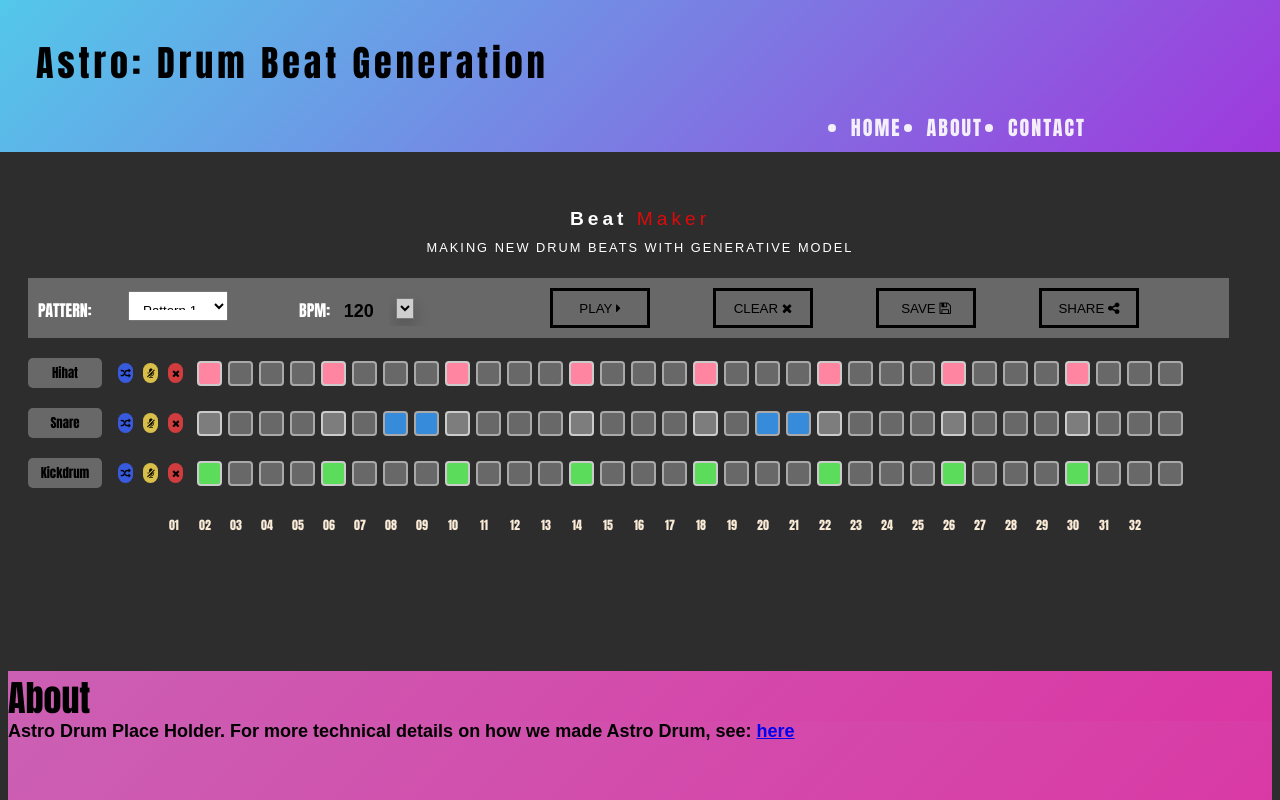
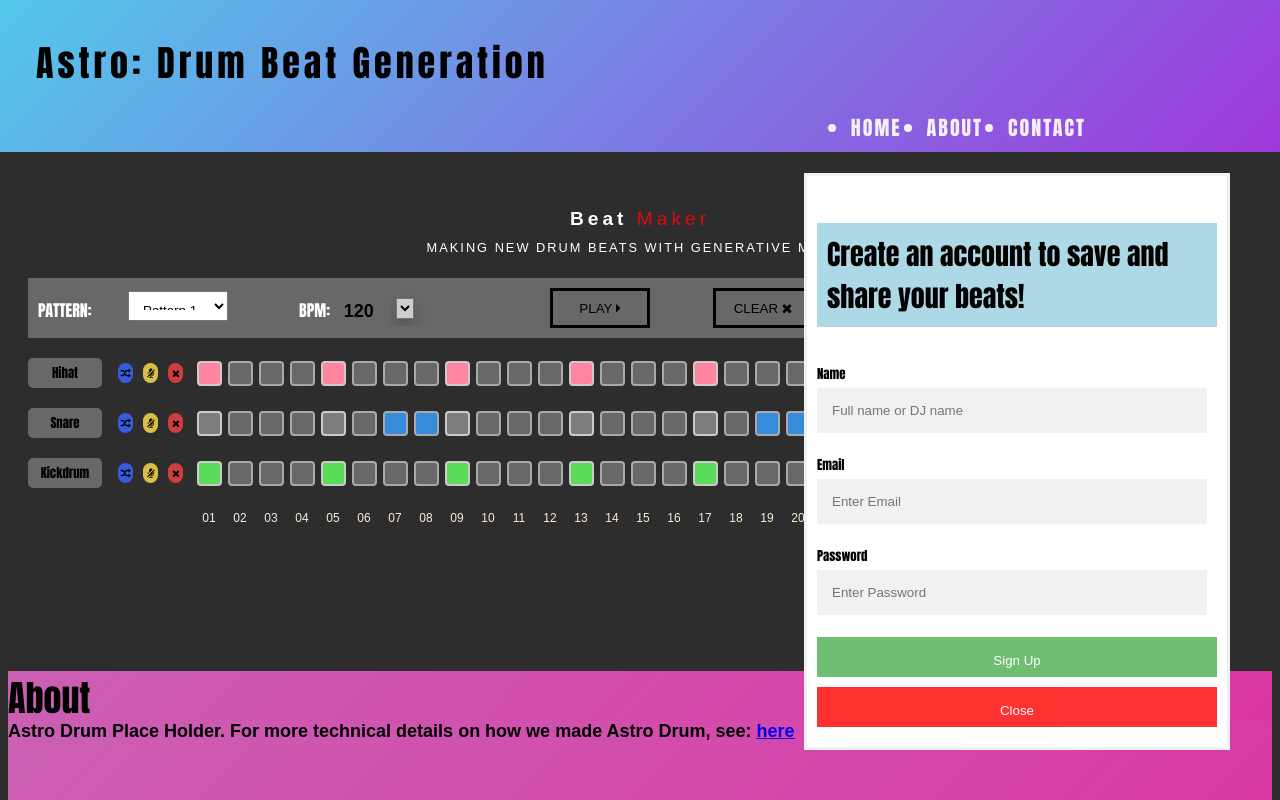
Before and after one commit to michelleliu103/Capstone_AstroDrum, a plain HTML site: page frontend/index.html in a window 1280 px wide. Both pictures are taken after a click on the button "SAVE". Shown: the top 800 px of the page. Drawn offline with Linux system fonts and the light colour scheme; no server answers.

Commit message:
added account sign  up popup

```diff
--- a/frontend/index.html
+++ b/frontend/index.html
@@ -56,8 +56,22 @@
 	  <button class="button" data-playing = "false" id="play_button"> PLAY <i class="fa fa-caret-right"></i></button>
 	  <button class="button" style="display: none;" id="stop_button"> STOP <i class="fa fa-stop"></i></button>
 	  <button class="button" id="clear_button" onClick="clearButton()"> CLEAR <i class="fa fa-close"></i></button>
-	  <button class="button" id="save_button" onClick="saveButton()"> SAVE <i class="fa fa-save"></i></button>
-	  <button class="button" id="share_button"> SHARE <i class="fa fa-share-alt"></i></button>
+	  <button class="button" id="save_button" onClick="openForm()"> SAVE <i class="fa fa-save"></i></button>
+	  <button class="button" id="share_button" onClick="openForm()"> SHARE <i class="fa fa-share-alt"></i></button>
+		<div class="form-popup" id="signinForm">
+  <form class="form-container">
+    <h4>Create an account to save and share your beats!</h4>
+	<label for="name"><b> Name </b></label>
+	  <input type="text" placeholder="Full name or DJ name" name="name" required>
+    <label for="email"><b>Email</b></label>
+    <input type="text" placeholder="Enter Email" name="email" required>
+    <label for="psw"><b>Password</b></label>
+    <input type="password" placeholder="Enter Password" name="psw" required>
+
+    <button type="submit" class="btn">Sign Up</button>
+    <button type="button" class="btn cancel" onclick="closeForm()">Close</button>
+  </form>
+</div>
 
 	</div>
 
@@ -199,7 +213,7 @@
       <section class="drum-beats">
         <div id = "beatmarker1" class="name"></div>
 		 <div id = "beatmarker2" class="name"></div>
-		  <div id = "beatmarker3" class="name"></dˊiv>
+		  <div id = "beatmarker3" class="name"></div>
 
 		  <!-- invisible offset -->
 <div class="nextfooter"> </div>
--- a/frontend/javascript.js
+++ b/frontend/javascript.js
@@ -1,4 +1,13 @@
 console.clear();
+
+function openForm() {
+  document.getElementById("signinForm").style.display = "block";
+}
+
+function closeForm() {
+  document.getElementById("signinForm").style.display = "none";
+}
+
 const AudioContext = window.AudioContext || window.webkitAudioContext;
 const audioCtx = new AudioContext();
 //start of copy and paste
@@ -225,30 +234,35 @@ let k = 0;
 async function changeHihat(){
 	//random # between 1-3
 	//var x = Math.floor((Math.random() * 3) + 1);
-	if (h>99) {h=0;}
+	if (h>199) {h=0;}
 	else{h++;}
 	//const Hihat_filePath =  `https://s3.amazonaws.com/astro-drum/VEH_Hihat_${h}.wav` ;
-	const Hihat_filePath =  `https://s3.amazonaws.com/astro-drum/hihat/gen_hihat_${h}.wav` ;
+	//const Hihat_filePath =  `https://s3.amazonaws.com/astro-drum/hihat/gen_hihat_${h}.wav` ;
+	const Hihat_filePath =  `https://s3.amazonaws.com/astro-drum/gen_20190330/gen_hihat_${h}.wav` ;
 	console.log(Hihat_filePath);
 	const hihat_sample = await getFile(audioCtx, Hihat_filePath);
 	hihat = hihat_sample;
 }
 
 async function changeSnare(){
-	if (s>99) {s=0;}
+	if (s>199) {s=0;}
 	else{s++;}
 
  	//const Snare_filePath =  `https://s3.amazonaws.com/astro-drum/VEH_Snare_${s}.wav` ;
-	const Snare_filePath =  `https://s3.amazonaws.com/astro-drum/snare/gen_snare_${s}.wav` ;
+	//const Snare_filePath =  `https://s3.amazonaws.com/astro-drum/snare/gen_snare_${s}.wav` ;
+	const Snare_filePath =  `https://s3.amazonaws.com/astro-drum/gen_20190330/gen_snare_${s}.wav` ;
+
 	console.log(Snare_filePath);
 	const snare_sample = await getFile(audioCtx, Snare_filePath);
 	snare = snare_sample;
 }
 
 async function changeKick(){
-	if (k>99) {k=0;}
+	if (k>199) {k=0;}
 	else{k++;}
-	const Kick_filePath = `https://s3.amazonaws.com/astro-drum/kick/gen_kick_${k}.wav` ;
+	//const Kick_filePath = `https://s3.amazonaws.com/astro-drum/kick/gen_kick_${k}.wav` ;
+	const Kick_filePath = `https://s3.amazonaws.com/astro-drum/gen_20190330/gen_kick_${k}.wav` ;
+
 
 	console.log(Kick_filePath);
 	const kick_sample = await getFile(audioCtx, Kick_filePath);
@@ -261,9 +275,9 @@ async function setupSample() {
 	//console.log(x);
  // const filePath = `https://s3.amazonaws.com/astro-drum/GANKick_${x}.wav` ;
 
-	const Hihat_filePath = "https://s3.amazonaws.com/astro-drum/hihat/gen_hihat_0.wav" ;
-	const Snare_filePath =  "https://s3.amazonaws.com/astro-drum/snare/gen_snare_0.wav" ;
-	const Kick_filePath =  "https://s3.amazonaws.com/astro-drum/gen_kick_12.wav" ;
+	const Hihat_filePath = "https://s3.amazonaws.com/astro-drum/gen_20190330/gen_hihat_0.wav" ;
+	const Snare_filePath =  "https://s3.amazonaws.com/astro-drum/gen_20190330/gen_snare_0.wav" ;
+	const Kick_filePath =  "https://s3.amazonaws.com/astro-drum/gen_20190330/gen_kick_0.wav" ;
 
   // Here we're `await`ing the async/promise that is `getFile`.
   // To be able to use this keyword we need to be within an `async` function
@@ -402,11 +416,6 @@ function draw() {
 const playButton = document.querySelector('[data-playing]');
 var pauseButton = document.getElementById("stop_button");
 
-//TODO:
-function saveButton(){
-
-}
-
 
 let isPlaying = false;
 setupSample()
--- a/frontend/style.css
+++ b/frontend/style.css
@@ -78,6 +78,81 @@ ul li:hover a {
 	margin-bottom: 0px;
 	margin-left: 100px;
 	letter-spacing: 4px;
+}
+
+{box-sizing: border-box;}
+
+/* Button used to open the contact form - fixed at the bottom of the page */
+.open-button {
+  background-color: #555;
+  color: white;
+  padding: 16px 20px;
+  border: none;
+  cursor: pointer;
+  opacity: 0.8;
+  position: fixed;
+  bottom: 23px;
+  right: 28px;
+  width: 280px;
+}
+
+/* The popup form - hidden by default */
+.form-popup {
+  display: none;
+  position: fixed;
+  bottom: 50px;
+  right: 50px;
+  border: 3px solid #f1f1f1;
+  z-index: 9;
+}
+
+h4{
+	font-size: 28px;
+	background: lightblue;
+	padding: 10px;
+}
+/* Add styles to the form container */
+.form-container {
+  max-width: 400px;
+  padding: 10px;
+  background-color: white;
+}
+
+/* Full-width input fields */
+.form-container input[type=text], .form-container input[type=password] {
+  width: 90%;
+  padding: 15px;
+  margin: 5px 0 22px 0;
+  border: none;
+  background: #f1f1f1;
+}
+
+/* When the inputs get focus, do something */
+.form-container input[type=text]:focus, .form-container input[type=password]:focus {
+  background-color: #ddd;
+  outline: none;
+}
+
+/* Set a style for the submit/login button */
+.form-container .btn {
+  background-color: #4CAF50;
+  color: white;
+  padding: 16px 20px;
+  border: none;
+  cursor: pointer;
+  width: 100%;
+  margin-bottom:10px;
+  opacity: 0.8;
+}
+
+/* Add a red background color to the cancel button */
+.form-container .cancel {
+  background-color: red;
+}
+
+/* Add some hover effects to buttons */
+.form-container .btn:hover, .open-button:hover {
+  opacity: 1;
 }
 
 /* Home Section */
```
